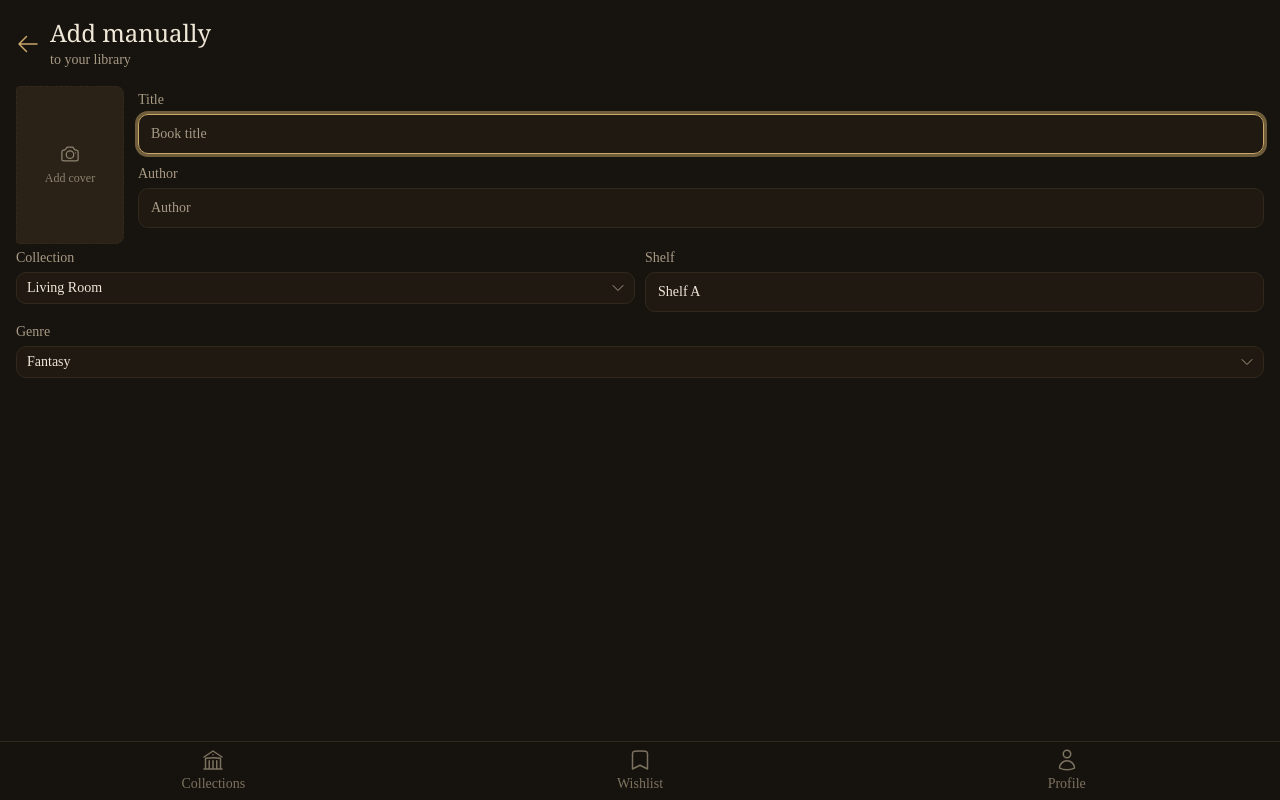
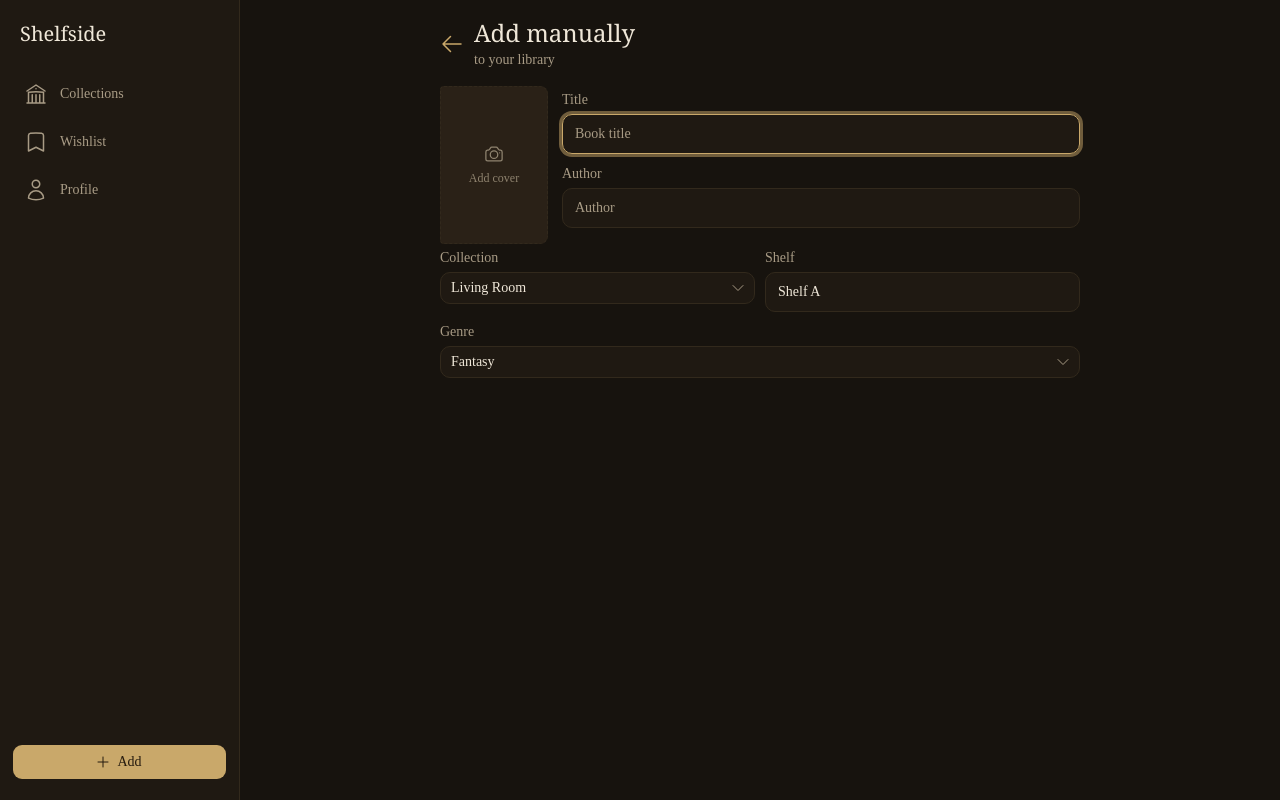
Before and after one commit to jo-ixd/shelfside, a Next.js app: page /add in a window 1280 px wide. Built offline with nearby package versions, Linux system fonts and the light colour scheme.

Commit message:
feat: desktop sidebar replaces the bottom nav on wide screens

```diff
--- a/src/app/layout.tsx
+++ b/src/app/layout.tsx
@@ -6,6 +6,7 @@ import { LibraryProvider } from "@/lib/store";
 import { AccentSync } from "@/components/accent-sync";
 import { BottomNav } from "@/components/bottom-nav";
 import { AddFab } from "@/components/add-fab";
+import { AppSidebar } from "@/components/app-sidebar";
 import { Toaster } from "@/components/ui/sonner";
 
 const geistSans = Geist({
@@ -34,11 +35,16 @@ export default function RootLayout({ children }: LayoutProps<"/">) {
       lang="en"
       className={`dark ${geistSans.variable} ${geistMono.variable} h-full antialiased`}
     >
-      <body className="flex min-h-full flex-col pb-24 text-base">
+      <body className="flex min-h-full flex-col pb-24 text-base md:pb-0">
         <ThemeProvider>
           <LibraryProvider>
             <AccentSync />
-            {children}
+            {/* Sidebar owns desktop navigation; the content column sits to
+                its right, centred in the remaining space. */}
+            <div className="md:pl-60">
+              <div className="mx-auto w-full max-w-2xl">{children}</div>
+            </div>
+            <AppSidebar />
             <BottomNav />
             <AddFab />
             <Toaster position="bottom-center" />
--- /dev/null
+++ b/src/components/app-sidebar.tsx
@@ -0,0 +1,77 @@
+"use client";
+
+/* Desktop navigation: fixed sidebar with the nav links and the Add button,
+   replacing the mobile bottom nav + FAB on md-and-up screens. */
+
+import Link from "next/link";
+import { usePathname } from "next/navigation";
+import { useState } from "react";
+import {
+  BookmarkIcon,
+  BuildingLibraryIcon,
+  PlusIcon,
+  UserIcon,
+} from "@heroicons/react/24/outline";
+import {
+  BookmarkIcon as BookmarkSolidIcon,
+  BuildingLibraryIcon as BuildingLibrarySolidIcon,
+  UserIcon as UserSolidIcon,
+} from "@heroicons/react/24/solid";
+import { AddMenu } from "@/components/add-menu";
+import { Button } from "@/components/ui/button";
+import { buzz } from "@/lib/store";
+
+const TABS = [
+  { href: "/", label: "Collections", icon: BuildingLibraryIcon, active: BuildingLibrarySolidIcon },
+  { href: "/wishlist", label: "Wishlist", icon: BookmarkIcon, active: BookmarkSolidIcon },
+  { href: "/profile", label: "Profile", icon: UserIcon, active: UserSolidIcon },
+];
+
+export function AppSidebar() {
+  const pathname = usePathname();
+  const [addOpen, setAddOpen] = useState(false);
+  const ctx = pathname === "/wishlist" ? "wishlist" : "library";
+
+  return (
+    <>
+      <aside className="fixed inset-y-0 left-0 z-40 hidden w-60 flex-col border-r border-border bg-sidebar px-3 py-5 md:flex">
+        <p className="px-2 font-serif text-xl">Shelfside</p>
+        <nav aria-label="Main navigation" className="mt-6 flex flex-col gap-1">
+          {TABS.map((tab) => {
+            const on = pathname === tab.href;
+            const Icon = on ? tab.active : tab.icon;
+            return (
+              <Link
+                key={tab.href}
+                href={tab.href}
+                aria-current={on ? "page" : undefined}
+                className={`flex items-center gap-3 rounded-lg px-3 py-2.5 text-sm ${
+                  on
+                    ? "bg-secondary text-primary"
+                    : "text-muted-foreground hover:text-foreground"
+                }`}
+              >
+                <Icon className="size-6 shrink-0" />
+                {tab.label}
+              </Link>
+            );
+          })}
+        </nav>
+        <div className="mt-auto">
+          <Button
+            size="lg"
+            className="w-full justify-center"
+            onClick={() => {
+              buzz(10);
+              setAddOpen(true);
+            }}
+          >
+            <PlusIcon data-icon="inline-start" />
+            Add
+          </Button>
+        </div>
+      </aside>
+      <AddMenu ctx={ctx} open={addOpen} onOpenChange={setAddOpen} />
+    </>
+  );
+}
--- a/src/components/bottom-nav.tsx
+++ b/src/components/bottom-nav.tsx
@@ -23,7 +23,7 @@ export function BottomNav() {
   const pathname = usePathname();
   return (
     <nav
-      className="fixed inset-x-0 bottom-0 z-40 flex border-t border-border bg-background/90 pb-[env(safe-area-inset-bottom)] backdrop-blur-md"
+      className="fixed inset-x-0 bottom-0 z-40 flex border-t border-border bg-background/90 pb-[env(safe-area-inset-bottom)] backdrop-blur-md md:hidden"
       aria-label="Main navigation"
     >
       {TABS.map((tab) => {
```
